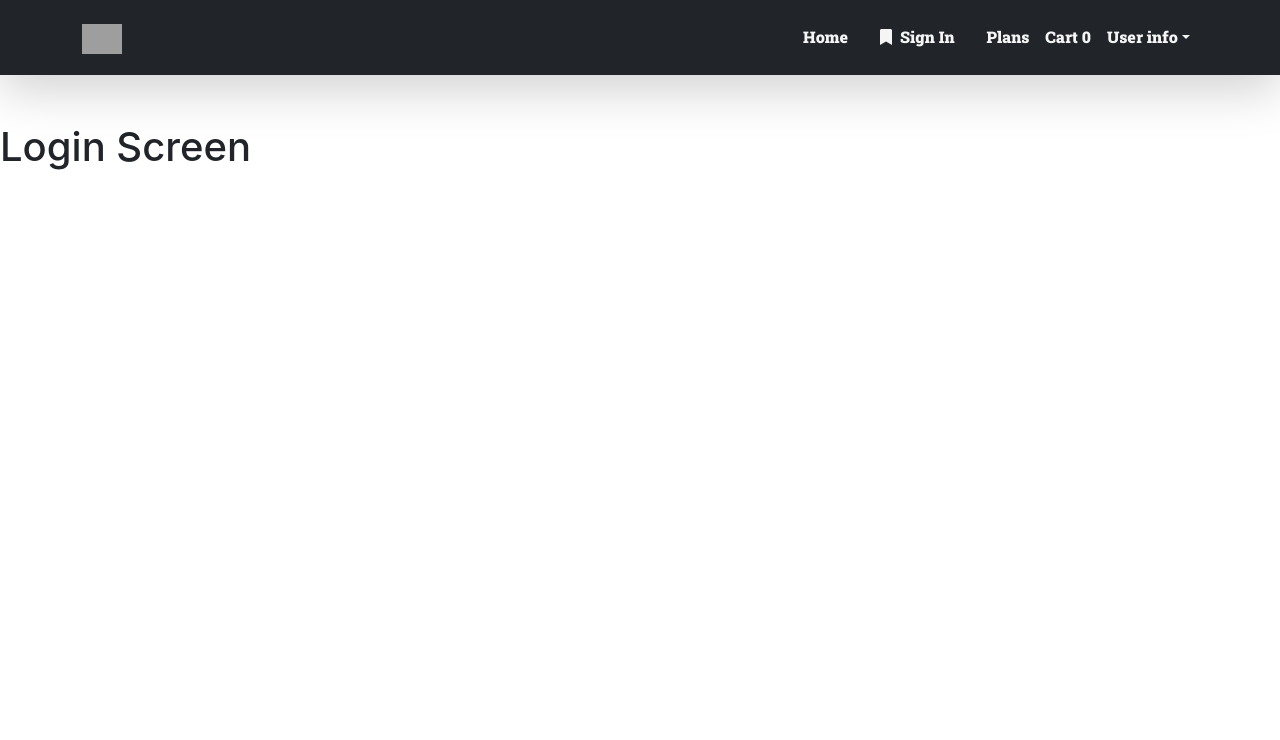
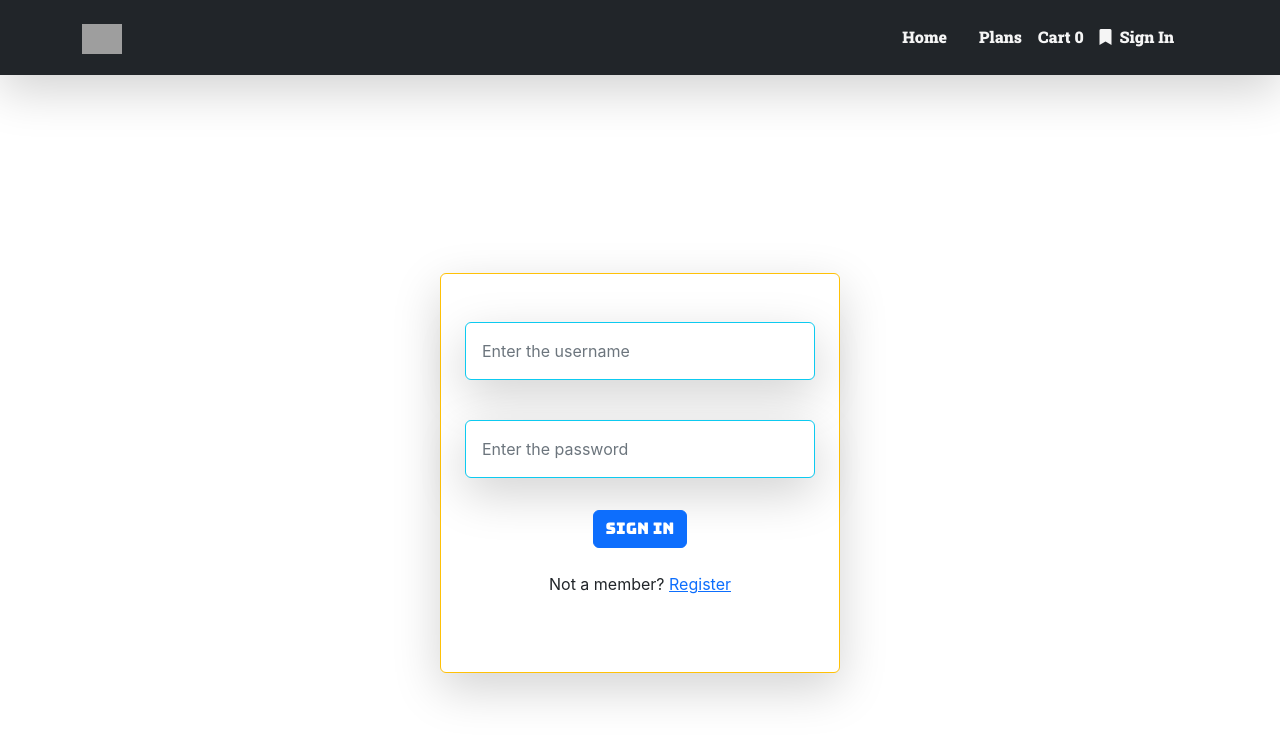
Before and after one commit to JoysonAJ/client, a React (Create React App) app: page /Login in a window 1280 px wide. Shown: the top 740 px of the page. Built offline with nearby package versions, Linux system fonts and the light colour scheme; grey boxes are pictures that could not be loaded.

Commit message:
logout working fine

```diff
--- a/src/actions/chBasicAction.js
+++ b/src/actions/chBasicAction.js
@@ -9,6 +9,7 @@ export const getAllChannel = () => async dispatch => {
         // const response = await axios.get("/api/channel/getallchannel");
         //path from backend to front end...... half a day wasted
         const response = await axios.get("api/channel/channelbasic");
+
         dispatch({type: 'GET_PIZZAS_SUCCESS', payload: response.data})
         console.log(response)
     } catch (e) {
--- /dev/null
+++ b/src/actions/userAction.js
@@ -0,0 +1,36 @@
+import axios from "axios";
+
+export const registerUser = (user) => async (dispatch) => {
+    //register request dispatched from here............
+    dispatch({type: 'USER_REGISTER_REQUEST'})
+
+    try {
+        const response = await axios.post('/api/users/register', user);
+        console.log(response);
+        dispatch({type: 'USER_REGISTER_SUCCESS'});
+    } catch (e) {
+        console.log("error ocured.....");
+        console.log(e);
+        dispatch({type: 'USER_REGISTER_FAILED', payload: e});
+    }
+}
+
+export const loginUser = (user) => async (dispatch) => {
+    dispatch({type: 'USER_LOGIN_REQUEST'});
+
+    try {
+        const response = await axios.post('/api/users/login', user);
+        console.log(response);
+        dispatch({type: 'USER_LOGIN_SUCCESS', payload: response.data});
+        localStorage.setItem('currentUser', JSON.stringify(response.data));
+        window.location.href = "/";
+    } catch (e) {
+        console.log(e);
+        dispatch({type: 'USER_LOGIN_FAILED', payload: e});
+    }
+}
+
+export const logoutUser = () => dispatch =>{
+    localStorage.removeItem('currentUser');
+    window.location.href="/login"
+}
--- a/src/components/Navbar.js
+++ b/src/components/Navbar.js
@@ -2,9 +2,13 @@ import React from 'react';
 import {Link} from "react-router-dom";
 import {useDispatch, useSelector} from "react-redux";
 import {CartReducer} from "../reducers/cartReducer";
+import {loginUser, logoutUser} from "../actions/userAction";
 
 
 export default function Navbar() {
+    const userState = useSelector(state => state.loginUserReducer)
+    const {currentUser} = userState;
+    const dispatch = useDispatch();
 
     const cartState = useSelector(state => state.CartReducer);
     return (
@@ -28,11 +32,11 @@ export default function Navbar() {
                                 <li className="nav-item me-3">
                                     <Link className="nav-link d-flex align-items-end" to="/">Home</Link>
                                 </li>
-                                <li className="nav-item">
-                                    <Link className="nav-link d-flex align-items-center me-3" to="/Login">
-                                        <i className="fas fa-bookmark pe-2"/>Sign In
-                                    </Link>
-                                </li>
+                                {/*<li className="nav-item">*/}
+                                {/*    <Link className="nav-link d-flex align-items-center me-3" to="/Login">*/}
+                                {/*        <i className="fas fa-bookmark pe-2"/>Sign In*/}
+                                {/*    </Link>*/}
+                                {/*</li>*/}
                                 <li className="nav-item">
                                     {/* <li class="nav-item" style="width: 65px;"> */}
                                     <Link className="nav-link d-flex align-items-center" to="/">
@@ -45,22 +49,45 @@ export default function Navbar() {
                                         Cart {cartState.cartItem.length}
                                     </Link>
                                 </li>
-                                <li className="nav-item dropdown p-md-0">
+                                {currentUser ?
+                                    (
+                                        <li className="nav-item dropdown p-md-0 ">
                                             <a className="nav-link dropdown-toggle" href="/" role="button"
                                                data-bs-toggle="dropdown" aria-expanded="false">
-                                        User info
+                                                {currentUser.name}
                                             </a>
-                                    <ul className="dropdown-menu">
-                                        <li><a className="dropdown-item" href="./userDetails.html">Username</a></li>
-                                        <li><a className="dropdown-item" href="#">Community</a></li>
+                                            <ul className="dropdown-menu  text-light bg-dark border border-warning user-drop-down">
+                                                <li className={"drop-down-login-details"}>
+                                                    <a className="dropdown-item text-light " href="./userDetails.html">..My
+                                                        status </a>
+                                                </li>
+                                                <li className={"drop-down-login-details"}>
+                                                    <a className="dropdown-item text-light " href="#">Community</a>
+                                                </li>
                                                 <li>
                                                     <hr className="dropdown-divider"/>
                                                 </li>
-                                        <li><a className="dropdown-item" href="./index.html">
-                                            <button type="button" className="btn btn-primary btn-sm">Sign Out</button>
-                                        </a></li>
+                                                <li>
+                                                    <button type="button" className="btn btn-primary btn-sm btn-logout"
+                                                            onClick={() => {
+                                                                dispatch(logoutUser())
+                                                            }
+                                                            }
+                                                    >
+                                                        Sign Out
+                                                    </button>
+                                                </li>
                                             </ul>
                                         </li>
+                                    ) :
+
+                                    (
+                                        <li className="nav-item">
+                                            <Link className="nav-link d-flex align-items-center me-3" to="/Login">
+                                                <i className="fas fa-bookmark pe-2"/>Sign In
+                                            </Link>
+                                        </li>
+                                    )}
                             </ul>
                         </div>
                     </div>
--- /dev/null
+++ b/src/reducers/userReducer.js
@@ -0,0 +1,42 @@
+export const registerUserReducer = (state = {}, action) => {
+    switch (action.type) {
+        case 'USER_REGISTER_REQUEST':
+            return ({
+                loading: true
+            });
+        case 'USER_REGISTER_SUCCESS':
+            return ({
+                loading: false,
+                success: true
+            })
+        case 'USER_REGISTER_FAILED':
+            return ({
+                loading: false,
+                error: action.payload
+            })
+        default:
+            return state;
+    }
+}
+
+export const loginUserReducer = (state = {}, action) => {
+    switch (action.type) {
+        case 'USER_LOGIN_REQUEST':
+            return {
+                loading: true
+            };
+        case 'USER_LOGIN_SUCCESS':
+            return ({
+                loading: false,
+                success: true,
+                currentUser: action.payload,
+            });
+        case 'USER_LOGIN_FAILED':
+            return {
+                loading: false,
+                error: action.payload,
+            };
+        default:
+            return state;
+    }
+};
--- a/src/screens/LoginScreen.js
+++ b/src/screens/LoginScreen.js
@@ -1,12 +1,75 @@
-import React from 'react';
+import React, {useEffect, useState} from 'react';
+import {Link} from "react-router-dom";
+import {useDispatch} from "react-redux";
+import {loginUser} from "../actions/userAction";
 
 function LoginScreen(props) {
+
+    const [userId, setUserId] = useState("");
+    const [password, setPassword] = useState("");
+
+    const dispatch = useDispatch();
+
+    useEffect(() => {
+       if(localStorage.getItem("currentUser")){
+           window.location.href = "/";
+       }
+    }, []);
+
+    const HandleLogIn = () => {
+        const user = {
+            userId, password
+        };
+        dispatch(loginUser(user))
+    }
     return (
         <>
-            <div>
-                <h1>
-                    Login Screen
-                </h1>
+            <div className={"login-container"}>
+                <div className={"card loginCard shadow-lg p-3 mb-5 bg-white rounded border border-warning"}>
+                    <div className=" mb-4 p-2  ">
+                        <input type="text"
+                               className="form-control p-2 mt-4 shadow-lg p-3 bg-white rounded border border-info"
+                               placeholder={"Enter the username"}
+                               value={userId}
+                               onChange={
+                                   (e) => {
+                                       setUserId(e.target.value)
+                                   }
+                               }
+                        />
+
+                    </div>
+
+                    <div className="form-outline mb-4 p-2">
+                        <input type="password"
+                               className="form-control p-2 shadow-lg p-3  bg-white rounded order border-info"
+                               placeholder={"Enter the password"}
+                               value={password}
+                               onChange={
+                                   (e) => {
+                                       setPassword(e.target.value)
+                                   }
+                               }
+                        />
+
+                    </div>
+
+                    <div className={"btn-login"}>
+                        <button type="button"
+                                className="btn btn-primary btn-block justify-content-center mb-4 "
+                                onClick={HandleLogIn}
+                        >
+                            Sign in
+                        </button>
+                    </div>
+
+                    {/* Register buttons */}
+                    <div>
+                        <div className="text-center">
+                            <p>Not a member? <Link to="/register">Register</Link></p>
+                        </div>
+                    </div>
+                </div>
             </div>
         </>
     );
--- a/src/store.js
+++ b/src/store.js
@@ -3,20 +3,29 @@ import thunk from "redux-thunk";
 import {composeWithDevTools} from "redux-devtools-extension";
 import {getAllChannelReducers} from "./reducers/chBasicReducers";
 import {CartReducer} from "./reducers/cartReducer";
+import {loginUserReducer, registerUserReducer} from "./reducers/userReducer";
 
 
 const finalReducer = combineReducers({
     getAllChannelReducers: getAllChannelReducers,
-    CartReducer: CartReducer
+    CartReducer: CartReducer,
+    registerUserReducer: registerUserReducer,
+    loginUserReducer: loginUserReducer
 })
 
 const cartItem = localStorage.getItem('cartItem') ? JSON.parse(localStorage.getItem('cartItem')) : []
+
+const currentUser = localStorage.getItem('currentUser') ? JSON.parse(localStorage.getItem('currentUser')) : null
 
 const initialState = {
 //    cart local storage ......
     CartReducer: {
         cartItem: cartItem
+    },
+    loginUserReducer: {
+        currentUser: currentUser
     }
+
 }
 
 const composeEnhancer = composeWithDevTools({})
--- a/src/style/signStyle.css
+++ b/src/style/signStyle.css
@@ -3,8 +3,49 @@
 
 }
 
-.btn-primary{
+. btn-register{
     margin-left: 140px;
     margin-right: 60px;
     width: 250px;
 }
+
+.loginCard{
+    margin-top: 150px;
+    width: 400px;
+    height: 400px;
+    /*margin-left: 550px;*/
+    padding: 50px;
+}
+
+.login-container{
+    display: flex;
+    justify-content: center;
+    align-items: center;
+}
+
+.btn-login{
+    display: flex;
+    justify-content: center;
+    align-items: center;
+}
+
+.loadingIcon{
+    height: 80px;
+    width: 80px;
+}
+
+.btn-logout{
+    width: 100%;
+}
+
+.user-drop-down{
+    padding: 20px;
+
+
+}
+.drop-down-login-details{
+    border-bottom: 2px solid blue;
+    padding: 10px;
+    margin-left: 0px;
+
+}
```
Also changed, not shown: src/components/Error.js (added, +17 -0 lines), src/components/Loading.js (added, +17 -0 lines), src/components/Success.js (added, +15 -0 lines), src/screens/BasicPlans.js (+8 -8 lines), src/screens/RegisterScreen.js (+9 -3 lines). Lines whose indentation alone changed are shown as unchanged.
